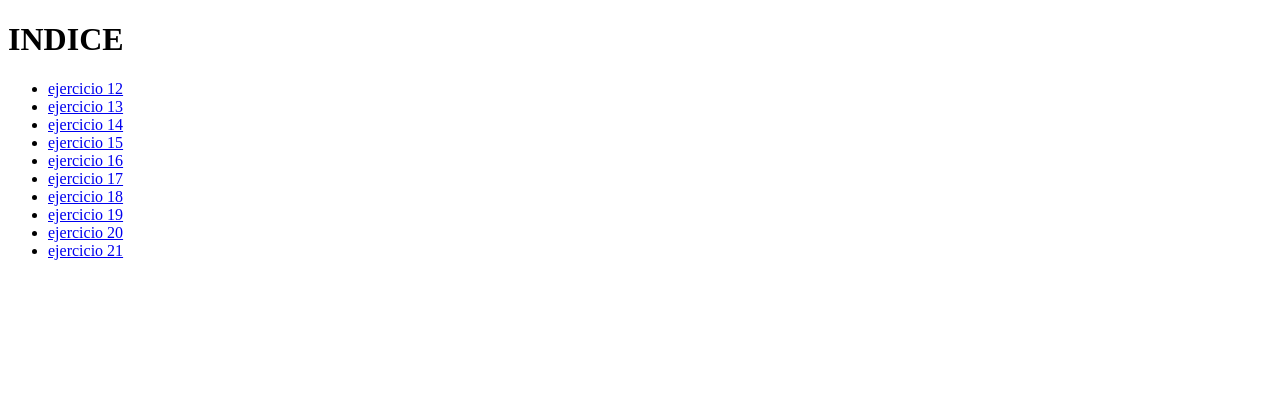
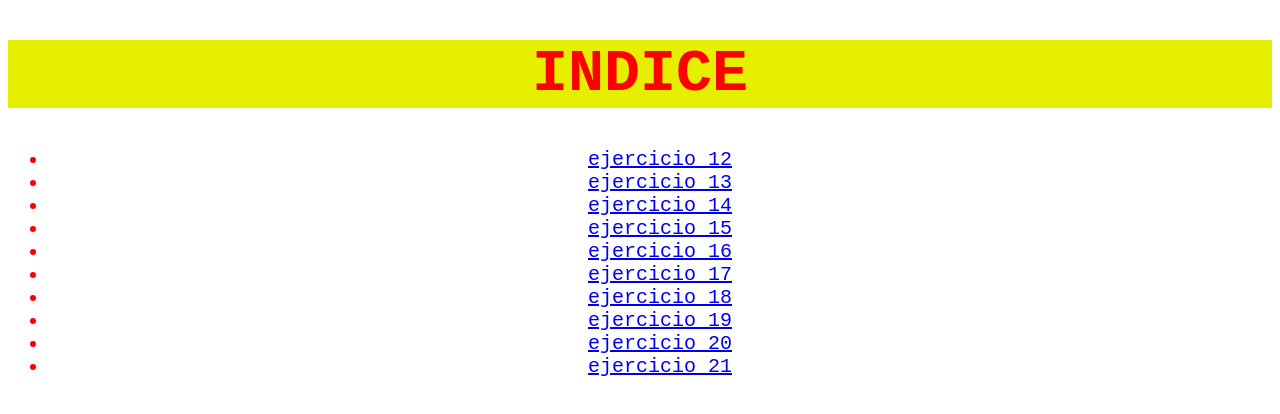
Before and after one commit to fern2034/clase09, a plain HTML site: page index.html in a window 1280 px wide. Drawn offline with Linux system fonts and the light colour scheme.

Commit message:
Add files via upload

```diff
--- /dev/null
+++ b/css/estilo08.css
@@ -0,0 +1,14 @@
+#titulo {
+    font-family:'Courier New', Courier, monospace;
+    font-size: 30px;
+    text-align: center;
+    color: #ff0000;
+    background-color: #e7ef00;
+}
+#contenido {
+    font-family:'Courier New', Courier, monospace;
+    font-size: 20px;
+    text-align: center;
+    color: #ff0000;
+
+}
--- a/index.html
+++ b/index.html
@@ -4,10 +4,16 @@
     <meta charset="UTF-8">
     <meta name="viewport" content="width=device-width, initial-scale=1.0">
     <title>indice de los ejercicios</title>
-    <h1>INDICE</h1>
+
+    <link rel="StyleSheet" href="css/estilo08.css">
 </head>
 
 <body>
+    <div id="titulo">
+        <h1>INDICE</h1>
+        </div>
+
+        <div id="contenido">
     <ul>
         <li><a href="ejercicio12.html">ejercicio 12</a></li>
         <li><a href="ejercicio13.html">ejercicio 13</a></li>
@@ -20,5 +26,6 @@
         <li><a href="ejercicio20.html">ejercicio 20</a></li>
         <li><a href="ejercicio21.html">ejercicio 21</a></li>
     </ul>
+</div>
 </body>
 </html>
```
